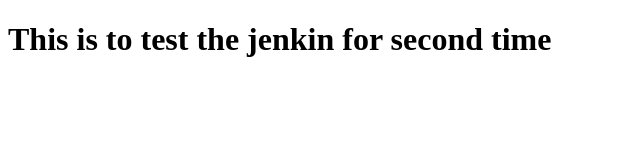
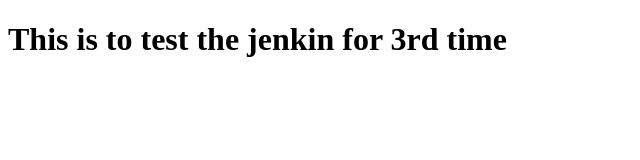
Before and after one commit to mk74936/Hello-World, a plain HTML site: page index.html in a window 1280 px wide. Shown: the whole page, without its empty margins (0-640 px from the left). Drawn offline with Linux system fonts and the light colour scheme.

Commit message:
Update index.html

```diff
--- a/index.html
+++ b/index.html
@@ -4,6 +4,6 @@
 <title>Hello World</title>
 </head>
 <body>
-<h1>This is to test the jenkin for second time</h1>
+<h1>This is to test the jenkin for 3rd time</h1>
 </body>
 </html>
```
